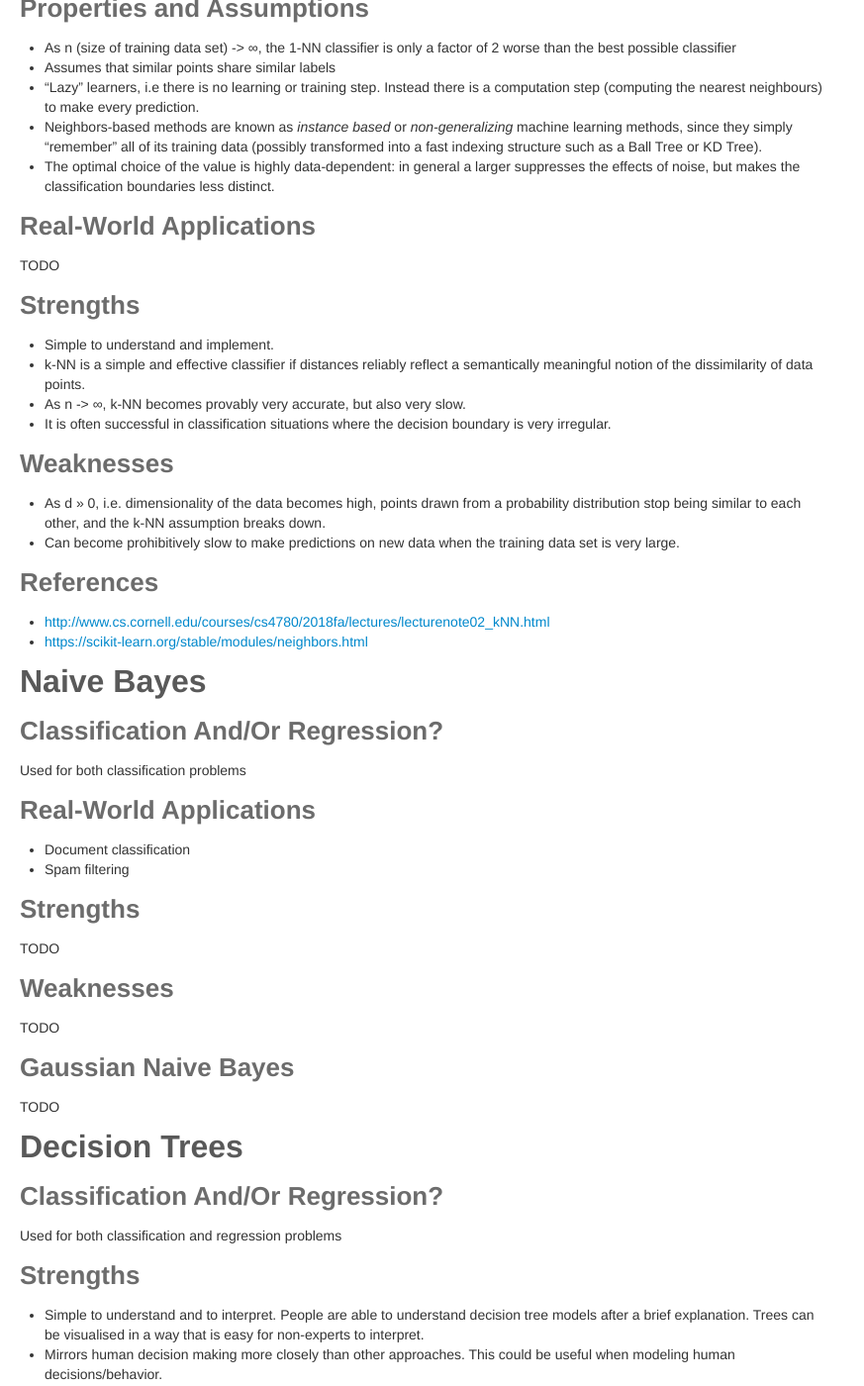
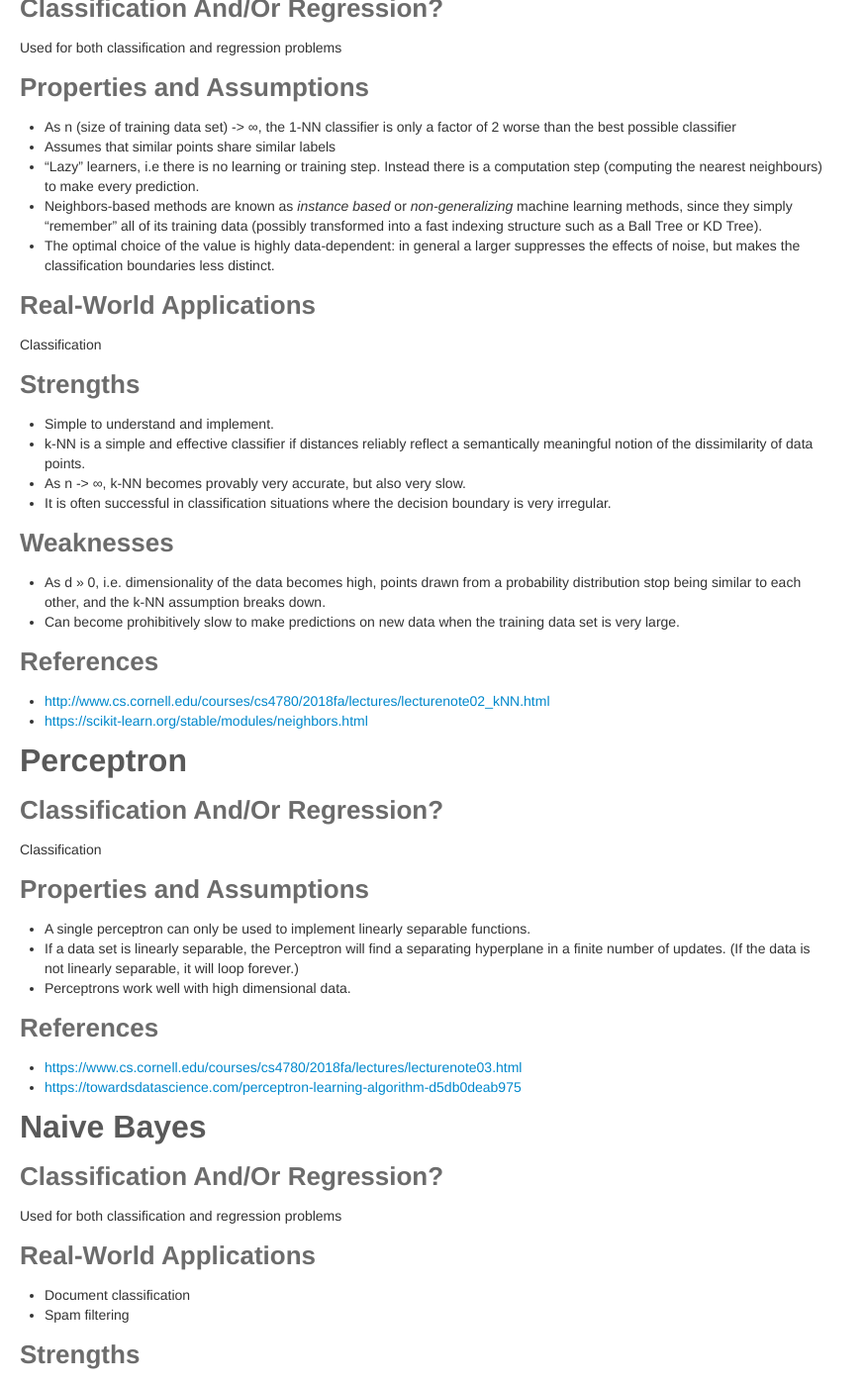
Before and after one commit to anuragkapur/anuragkapur.github.io, a Jekyll site: the page built from blog/engineering/_posts/2020-04-25-machine-learning-reference-guide.md, in a window 1280 px wide and 1400 px high, scrolled down 2196 px. Shown: the whole window at 99% size, without its empty margins (0-873 px from the left). Built offline with Jekyll 4.4.1, drawn with Linux system fonts in a browser that asks for light colours; comment, search, counter and statistics services are not loaded; some of the changed text lies outside the part shown.

Commit message:
Add notes on Perceptrons

```diff
--- a/blog/engineering/_posts/2020-04-25-machine-learning-reference-guide.md
+++ b/blog/engineering/_posts/2020-04-25-machine-learning-reference-guide.md
@@ -27,17 +27,21 @@ permalink: /blog/machine-learning-reference-guide
     - [Strengths](#strengths)
     - [Weaknesses](#weaknesses)
     - [References](#references-1)
+  - [Perceptron](#perceptron)
+    - [Classification And/Or Regression?](#classification-andor-regression-1)
+    - [Properties and Assumptions](#properties-and-assumptions-1)
+    - [References](#references-2)
   - [Naive Bayes](#naive-bayes)
-    - [Classification And/Or Regression?](#classification-andor-regression-1)
+    - [Classification And/Or Regression?](#classification-andor-regression-2)
     - [Real-World Applications](#real-world-applications-1)
     - [Strengths](#strengths-1)
     - [Weaknesses](#weaknesses-1)
     - [Gaussian Naive Bayes](#gaussian-naive-bayes)
   - [Decision Trees](#decision-trees)
-    - [Classification And/Or Regression?](#classification-andor-regression-2)
+    - [Classification And/Or Regression?](#classification-andor-regression-3)
     - [Strengths](#strengths-2)
     - [Weaknesses](#weaknesses-2)
-    - [References](#references-2)
+    - [References](#references-3)
 
 <!-- END doctoc generated TOC please keep comment here to allow auto update -->
 
@@ -121,7 +125,7 @@ KD Tree).
 makes the classification boundaries less distinct.
 
 ### Real-World Applications
-TODO
+Classification
 
 ### Strengths
 * Simple to understand and implement.
@@ -139,10 +143,25 @@ similar to each other, and the k-NN assumption breaks down.
 * [http://www.cs.cornell.edu/courses/cs4780/2018fa/lectures/lecturenote02_kNN.html](http://www.cs.cornell.edu/courses/cs4780/2018fa/lectures/lecturenote02_kNN.html)
 * [https://scikit-learn.org/stable/modules/neighbors.html](https://scikit-learn.org/stable/modules/neighbors.html)
 
+## Perceptron
+
+### Classification And/Or Regression?
+Classification
+
+### Properties and Assumptions
+* A single perceptron can only be used to implement linearly separable functions.
+* If a data set is linearly separable, the Perceptron will find a separating hyperplane in a finite number of updates.
+(If the data is not linearly separable, it will loop forever.)
+* Perceptrons work well with high dimensional data.
+
+### References
+* [https://www.cs.cornell.edu/courses/cs4780/2018fa/lectures/lecturenote03.html](https://www.cs.cornell.edu/courses/cs4780/2018fa/lectures/lecturenote03.html)
+* [https://towardsdatascience.com/perceptron-learning-algorithm-d5db0deab975](https://towardsdatascience.com/perceptron-learning-algorithm-d5db0deab975)
+
 ## Naive Bayes
 
 ### Classification And/Or Regression?
-Used for both classification problems
+Used for both classification and regression problems
 
 ### Real-World Applications
 * Document classification
```
